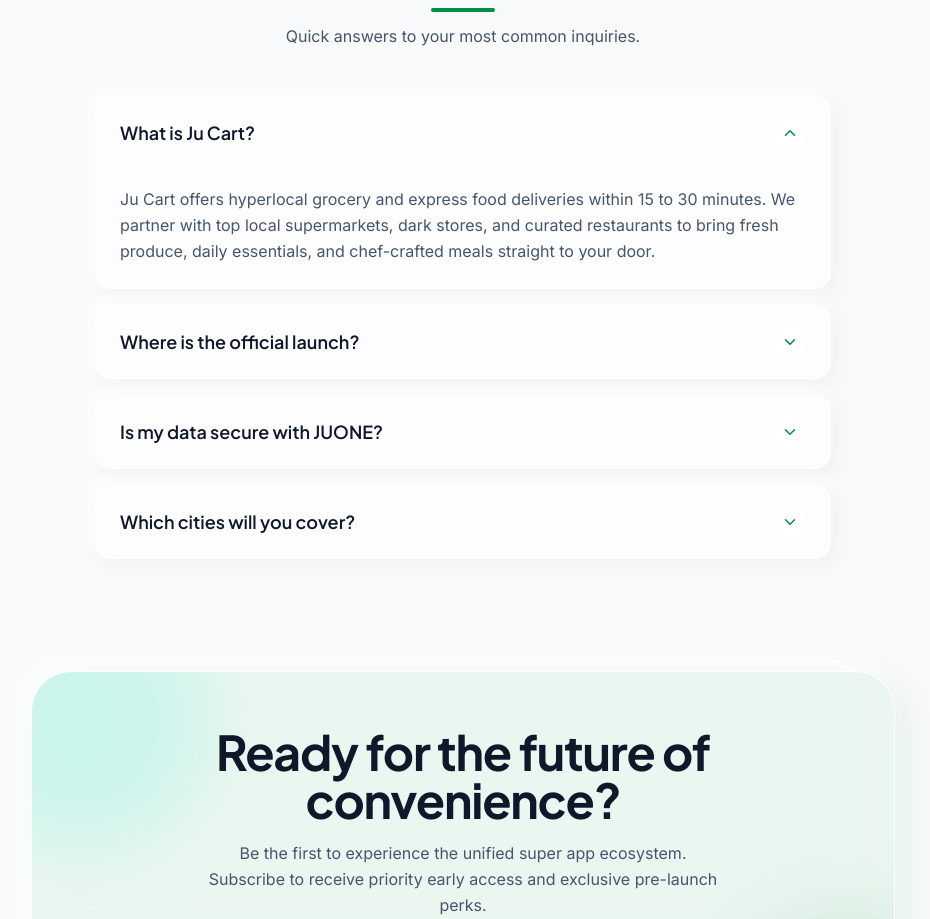
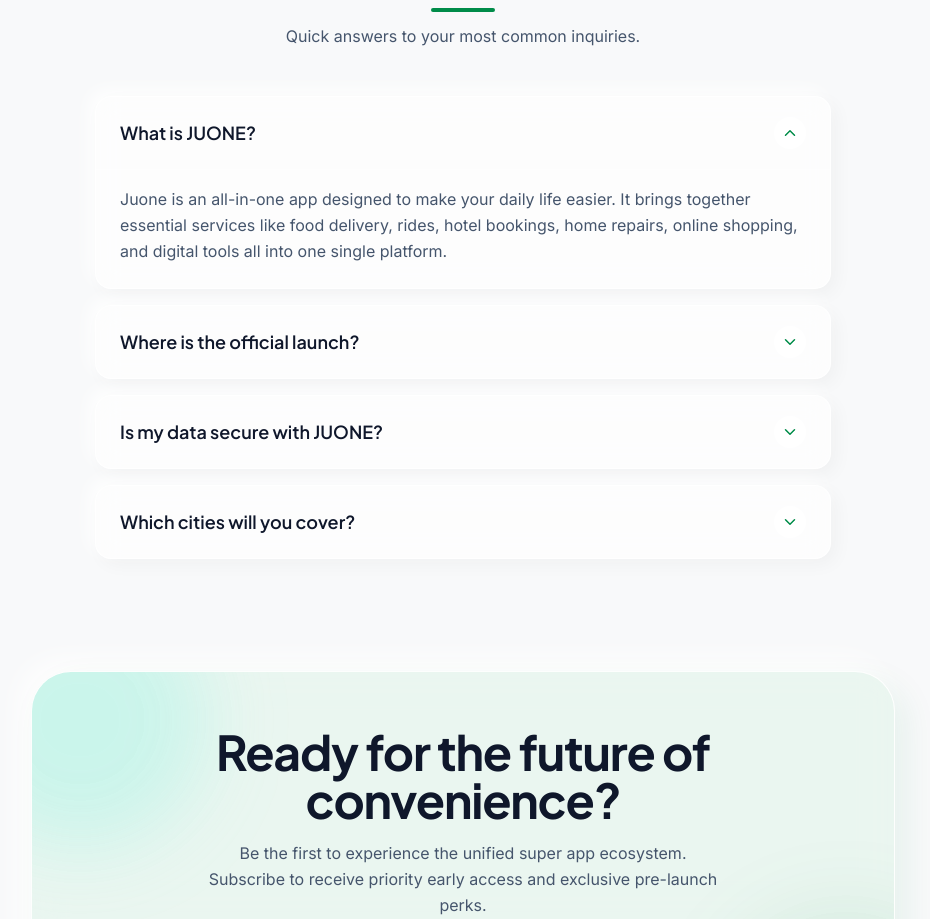
Before and after one commit to juoneindia/juone, a React (Vite) app: page / in a window 1280 px wide. Shown: the part 2223-3142 px from the top of the page, without its empty margins (177-1107 px from the left). Built offline with nearby package versions, Linux system fonts and the light colour scheme.

Commit message:
Update data.ts

```diff
--- a/src/data.ts
+++ b/src/data.ts
@@ -114,8 +114,8 @@
 export const FAQ_DATA: FAQItem[] = [
   {
     id: 'faq-1',
-    question: 'What is Ju Cart?',
-    answer: 'Ju Cart offers hyperlocal grocery and express food deliveries within 15 to 30 minutes. We partner with top local supermarkets, dark stores, and curated restaurants to bring fresh produce, daily essentials, and chef-crafted meals straight to your door.'
+    question: 'What is JUONE?',
+    answer: 'Juone is an all-in-one app designed to make your daily life easier. It brings together essential services like food delivery, rides, hotel bookings, home repairs, online shopping, and digital tools all into one single platform.'
   },
   {
     id: 'faq-2',
```
